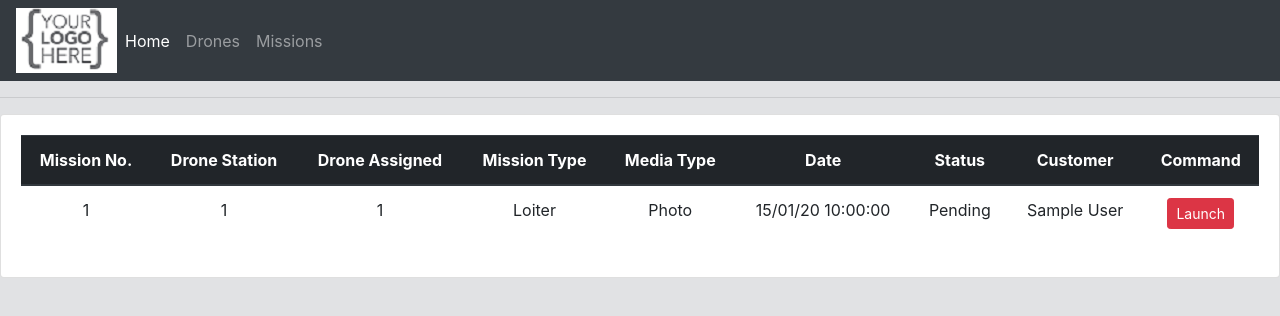
After one commit to assh/drone, a Django app: page /mission/ in a window 1280 px wide. The commit adds this page. Shown: the top 316 px of the page. Run offline with Django 3.2, Linux system fonts and the light colour scheme; tables that the repository leaves empty hold one stand-in row (values such as "Sample post"); some libraries are stand-ins or nearby versions.

Commit message:
Added Urls and made Mission Page

```diff
--- /dev/null
+++ b/drman/accounts/templates/accounts/allorder.html
@@ -0,0 +1,63 @@
+{% extends 'accounts/main.html' %}
+
+{% block content %}
+
+<div class="card card-body">
+
+    <table class="table">
+        <thead class="thead-dark" style="text-align:center">
+            <tr>
+                <th scope="col">Mission No.</th>
+                <th scope="col">Drone Station</th>
+                <th scope="col">Drone Assigned</th>
+                <th scope="col">Mission Type</th>
+                <th scope="col">Media Type</th>
+                <th scope="col">Date</th>
+                <th scope="col">Status</th>
+                <th scope="col">Customer</th>
+                <th scope="col">Command</th>
+
+
+            </tr>
+        </thead>
+        <tbody>
+            {% for mission in missions %}
+            <tr>
+                <td align="center">{{mission.mission_id}}
+                <td align="center">{{mission.state}}
+                <td align="center">{{mission.drone}}
+
+                {% if mission.mission_type == '1' %}
+                    <td align="center">Loiter</td>
+                {% elif mission.mission_type == '2' %}
+                    <td align="center">Circumferance</td>
+                {% else %}
+                    <td align="center">Comprehensive</td>
+                {% endif %}
+
+                {% if mission.mode_type == '1' %}
+                    <td align="center">Photo</td>
+                {% else %}
+
+                <td align="center">Video</td>
+                {% endif %}
+                <td align="center">{{mission.date_future|date:"d/m/y H:i:s"}}
+                <td align="center">{{mission.mission_status}}
+
+                <td align="center">{{mission.customer.name}}
+                {% if mission.mission_status == 'Pending'%}
+                    <td align="center"><button type="button" class="btn btn-danger btn-sm" href="#">Launch</button></td>
+                {% else %}
+                    <td align="center"><button type="button" class="btn btn-danger btn-sm" href="#" disabled>Launch</button></td>
+                {% endif %}
+            </tr>
+            {% endfor %}
+        </tbody>
+    </table>
+</div>
+
+{% endblock %}
+
+<!--                <td align="center">{{mission.mission_id}}</td>
+                    <td align="center">{{mission.mission_status}}</td>
+                    <td align="center">{{mission.drone.droneid}}</td>-->
--- a/drman/accounts/templates/accounts/dashboard.html
+++ b/drman/accounts/templates/accounts/dashboard.html
@@ -12,9 +12,11 @@
 		<hr>
 		<div class="card card-body">
 			<a class="btn btn-success  btn-sm btn-block" href="">Create Customer</a>
+			<br>
 			<table class="table">
 				<thead class="thead-dark" style="text-align:center">
 					<tr>
+						<th scope="col"></th>
 						<th scope="col">Customer</th>
 						<th scope="col">Mission</th>
 					</tr>
@@ -22,6 +24,7 @@
 				<tbody>
 					{% for cust in customer %}
 					<tr>
+						<td><a class="btn btn-sm btn-info" href="{% url 'customer' cust.id %}">View</a></td>
 						<td align="center">{{cust.name}}</td>
 					</tr>
 					{% endfor %}
@@ -39,9 +42,10 @@
 					<a class="btn btn-success  btn-sm btn-block" href="">Create Order</a>
 				</div>
 				<div class="col col-md">
-					<a class="btn btn-info  btn-sm btn-block" href="">View All</a>
+					<a class="btn btn-info  btn-sm btn-block" href="{% url 'all-mission' %}">View All</a>
 				</div>
 			</div>
+			<br>
 			<table class="table">
 				<thead class="thead-dark" style="text-align:center">
 					<tr>
--- a/drman/accounts/templates/accounts/navbar.html
+++ b/drman/accounts/templates/accounts/navbar.html
@@ -8,9 +8,9 @@
     </button>
     <div class="collapse navbar-collapse" id="navbarNavAltMarkup">
       <div class="navbar-nav">
-        <a class="nav-item nav-link active" href="#">Home <span class="sr-only">(current)</span></a>
-        <a class="nav-item nav-link" href="#">Customer</a>
-        <a class="nav-item nav-link" href="#">Drones</a>
+        <a class="nav-item nav-link active" href="{% url 'main-home' %}">Home <span class="sr-only">(current)</span></a>
+        <a class="nav-item nav-link" href="{% url 'drone' %}">Drones</a>
+        <a class="nav-item nav-link" href="{% url 'all-mission' %}">Missions</a>
 
       </div>
     </div>
--- a/drman/accounts/urls.py
+++ b/drman/accounts/urls.py
@@ -2,7 +2,8 @@
 from django.urls import path
 from . import views
 urlpatterns = [
-    path('', views.home),
+    path('', views.home,name='main-home'),
     path('about/', views.about,name='drone'),
     path('customer/<str:pk>/', views.customer,name='customer'),
+    path('mission/',views.mission,name='all-mission'),
 ]
--- a/drman/accounts/views.py
+++ b/drman/accounts/views.py
@@ -4,9 +4,12 @@ from .models import *
 
 
 def home(request):
+    customer = Customer.objects.all()
+    mission = Mission.objects.all()
     context = {
-        'customer': Customer.objects.all(),
-        'mission': Mission.objects.all(),
+        'customer': customer,
+        #'mymission':mymission,
+        'mission': mission,
         'total_drone': Drone.objects.all().count(),
         'maintenance_drone': Drone.objects.filter(status="m").count(),
         'mission_complete': Mission.objects.filter(mission_status="Complete").count(),
@@ -27,3 +30,10 @@ def customer(request, pk):
     total_mission = mission.count()
     somedict = {'customer': customer, 'missions': mission,'total_mission':total_mission}
     return render(request, 'accounts/customer.html', somedict)
+
+def mission(request):
+    mission = Mission.objects.all()
+    context = {
+        'missions':mission,
+    }
+    return render(request,'accounts/allorder.html',context)
```
